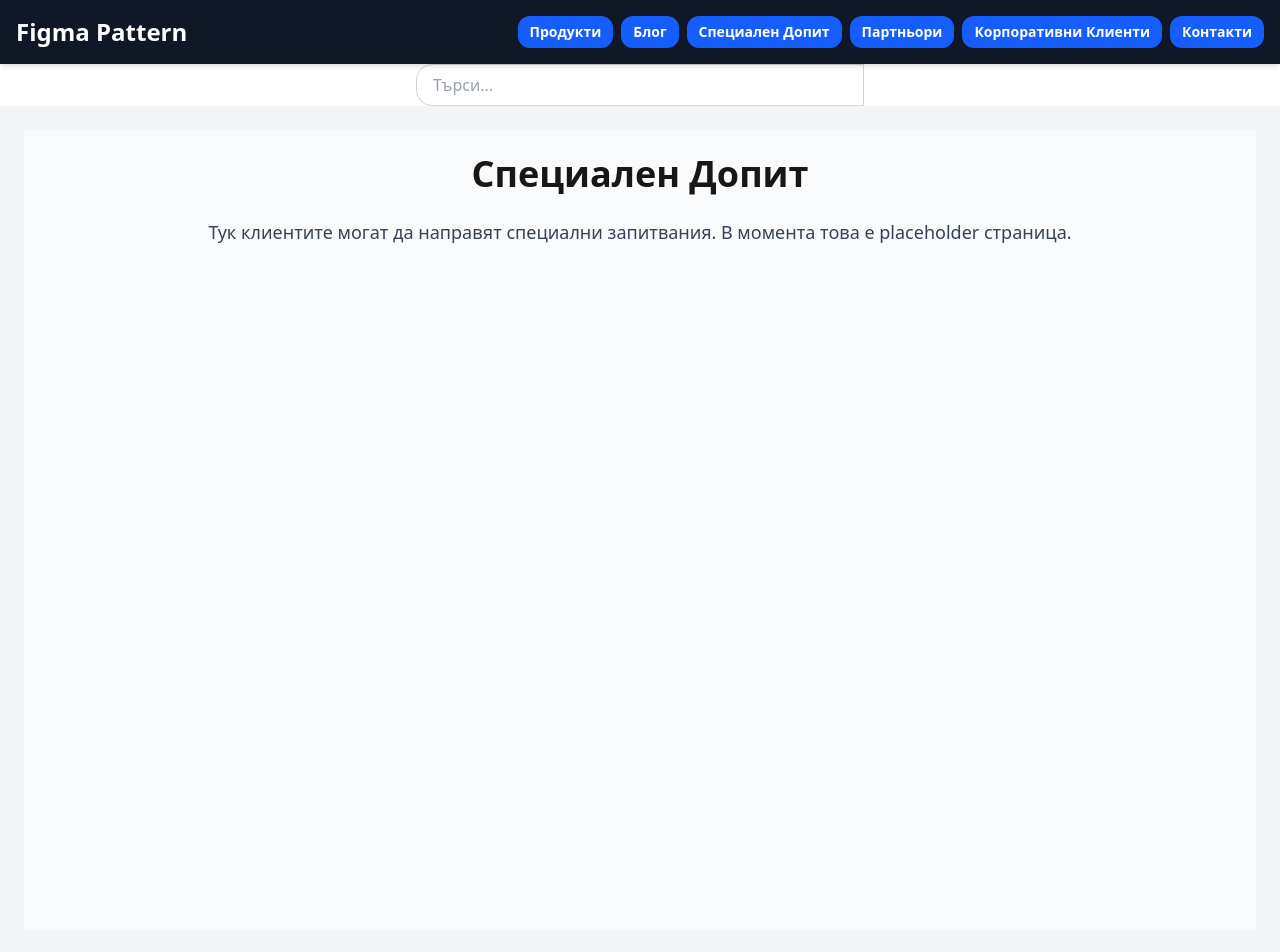
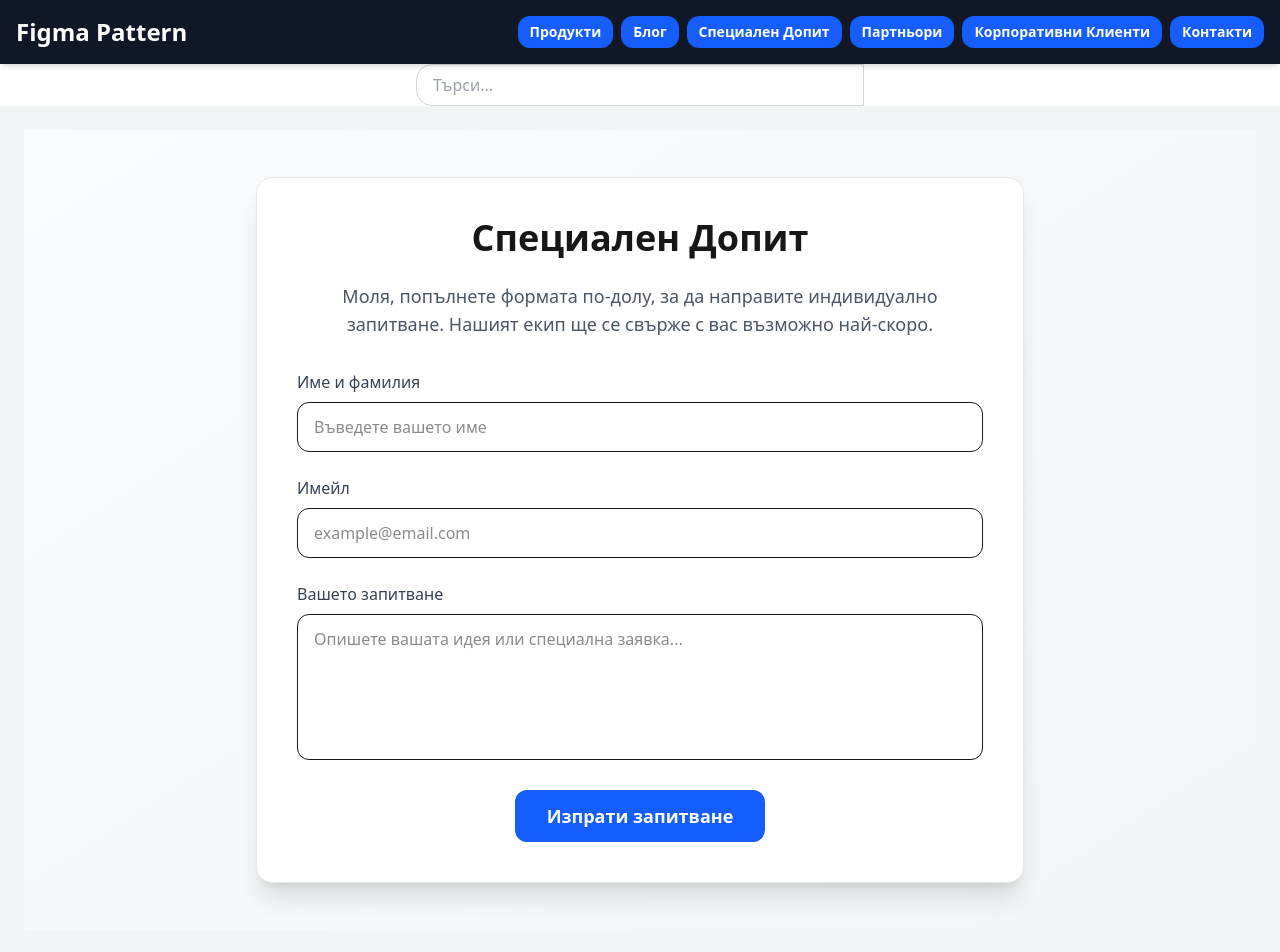
Before and after one commit to B-D-2409/figmaToTailwind, a Next.js app in the folder Pattern/figmapattern/: page /special-request in a window 1280 px wide. Shown: the top 952 px of the page. Built offline with nearby package versions, Linux system fonts and the light colour scheme.

Commit message:
special-request -page has been created as example pattern

```diff
--- a/Pattern/figmapattern/src/app/special-request/page.tsx
+++ b/Pattern/figmapattern/src/app/special-request/page.tsx
@@ -1,14 +1,75 @@
+"use client";
 import React from "react";
 import Typography from "@/components/shared/typography";
+import Button from "@/components/shared/buttons";
 
 const SpecialRequestPage = () => {
     return (
-        <main className="min-h-screen p-6 bg-gray-50 dark:bg-gray-900">
-            <Typography variant="heading" className="text-center mb-6">Специален Допит</Typography>
-            <Typography variant="body" className="text-center text-gray-700 dark:text-gray-300">
-                Тук клиентите могат да направят специални запитвания. В момента това е placeholder страница.
-            </Typography>
-        </main>
+        <div className="min-h-screen bg-gradient-to-br from-gray-50 to-gray-100 dark:from-gray-900 dark:to-gray-800 flex items-center justify-center p-6">
+            <div className="w-full max-w-3xl bg-white dark:bg-gray-900 rounded-2xl shadow-xl p-8 md:p-10 border border-gray-200 dark:border-gray-700">
+                {/* Header */}
+                <Typography
+                    variant="heading"
+                    className="text-center text-3xl md:text-4xl font-semibold mb-6"
+                >
+                    Специален Допит
+                </Typography>
+                <Typography
+                    variant="body"
+                    className="text-center text-gray-600 dark:text-gray-300 mb-8"
+                >
+                    Моля, попълнете формата по-долу, за да направите индивидуално запитване.
+                    Нашият екип ще се свърже с вас възможно най-скоро.
+                </Typography>
+
+                {/* Form */}
+                <form className="space-y-6">
+                    <div>
+                        <label className="block text-gray-700 dark:text-gray-300 mb-2 font-medium">
+                            Име и фамилия
+                        </label>
+                        <input
+                            type="text"
+                            className="w-full px-4 py-3 border rounded-xl dark:bg-gray-800 dark:border-gray-600 focus:ring-2 focus:ring-blue-500 outline-none"
+                            placeholder="Въведете вашето име"
+                        />
+                    </div>
+
+                    <div>
+                        <label className="block text-gray-700 dark:text-gray-300 mb-2 font-medium">
+                            Имейл
+                        </label>
+                        <input
+                            type="email"
+                            className="w-full px-4 py-3 border rounded-xl dark:bg-gray-800 dark:border-gray-600 focus:ring-2 focus:ring-blue-500 outline-none"
+                            placeholder="example@email.com"
+                        />
+                    </div>
+
+                    <div>
+                        <label className="block text-gray-700 dark:text-gray-300 mb-2 font-medium">
+                            Вашето запитване
+                        </label>
+                        <textarea
+                            rows={5}
+                            className="w-full px-4 py-3 border rounded-xl dark:bg-gray-800 dark:border-gray-600 focus:ring-2 focus:ring-blue-500 outline-none resize-none"
+                            placeholder="Опишете вашата идея или специална заявка..."
+                        ></textarea>
+                    </div>
+
+                    <div className="flex justify-center">
+                        <Button
+                            variant="primary"
+                            size="md"
+                            radius="xl"
+                            className="px-8 py-3 text-lg"
+                        >
+                            Изпрати запитване
+                        </Button>
+                    </div>
+                </form>
+            </div>
+        </div>
     );
 };
 
```
